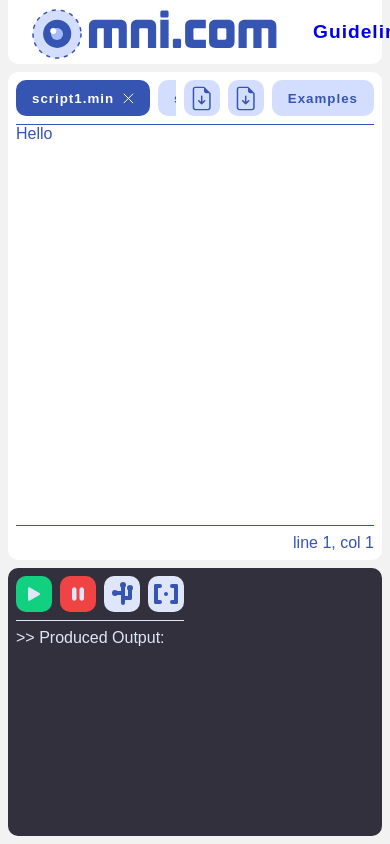
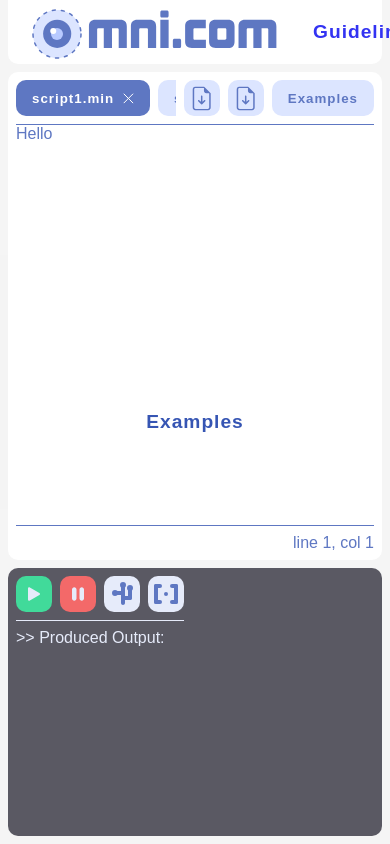
Before and after one commit to KalenskyyAlex/omni-com, a React (Create React App) app: page /sandbox in a window 390 px wide. Shown: the top 844 px of the page. Built offline with nearby package versions, Linux system fonts and the light colour scheme; a web font is replaced by a local one.

Commit message:
examples prep

```diff
--- a/src/Codespace/Codespace.css
+++ b/src/Codespace/Codespace.css
@@ -131,6 +131,8 @@
     overflow-x: scroll;
 
     max-width: 50vw;
+
+    scrollbar-width: none;
 }
 
 .code-tabs-group::-webkit-scrollbar {
@@ -144,15 +146,6 @@
         max-width: calc(60vw - 200px);
     }
 }
-
-@media (max-width: 1000px){
-    .code-tabs-group {
-        overflow-x: scroll;
-
-        max-width: calc(60vw - 200px);
-    }
-}
-
 
 @media (max-width: 800px) {
     .code-space {
--- /dev/null
+++ b/src/Examples/Examples.css
@@ -0,0 +1,5 @@
+.blur-background {
+    justify-content: center;
+    z-index: 10;
+    background-color: #ffffff33;
+}
--- /dev/null
+++ b/src/Examples/Examples.tsx
@@ -0,0 +1,12 @@
+import '../index.css';
+import './Examples.css';
+
+function Examples() {
+    return (
+      <div className="horizontal-group fullscreen center blur-background">
+          <div>Examples</div>
+      </div>
+    );
+}
+
+export default Examples;
--- a/src/Sandbox/Sandbox.tsx
+++ b/src/Sandbox/Sandbox.tsx
@@ -9,6 +9,7 @@ import logoDark from '../icons/logoDark.svg';
 import {Link} from "react-router-dom";
 import Codespace from "../Codespace/Codespace";
 import Terminal from "../Terminal/Terminal";
+import Examples from "../Examples/Examples";
 
 function Sandbox() {
 
@@ -37,6 +38,7 @@ function Sandbox() {
     return (
         <div className="vertical-group">
             <nav>
+                <Examples/>
                 <div className="horizontal-group center" style={{
                     gap: "32px"
                 }}>
--- a/src/Todo.tsx
+++ b/src/Todo.tsx
@@ -7,12 +7,13 @@ function Todo() {
             justifyContent: "center",
             gap: "24px"
         }}>
-            <div style={{
+            <h1 style={{
                 display: 'flex',
-                alignItems: 'center'
+                alignItems: 'center',
+                color: "var(--logo-quaternary)"
             }}>
                 This page is still in development
-            </div>
+            </h1>
             <Link to="/sandbox" style={{
                 display: 'flex',
                 alignItems: 'center',
--- a/src/index.css
+++ b/src/index.css
@@ -218,6 +218,14 @@ a:visited{
     mask-position: center;
 }
 
+.fullscreen {
+    position: absolute !important;
+    top: 0 !important;
+    left: 0 !important;
+    width: 100% !important;
+    height: 100% !important;
+}
+
 [class*="icon"] {
     cursor: pointer;
 }
```
Also changed, not shown: src/Codespace/Codespace.tsx (+16 -11 lines), 1 other file (tests, documents, lock files or other folders).
